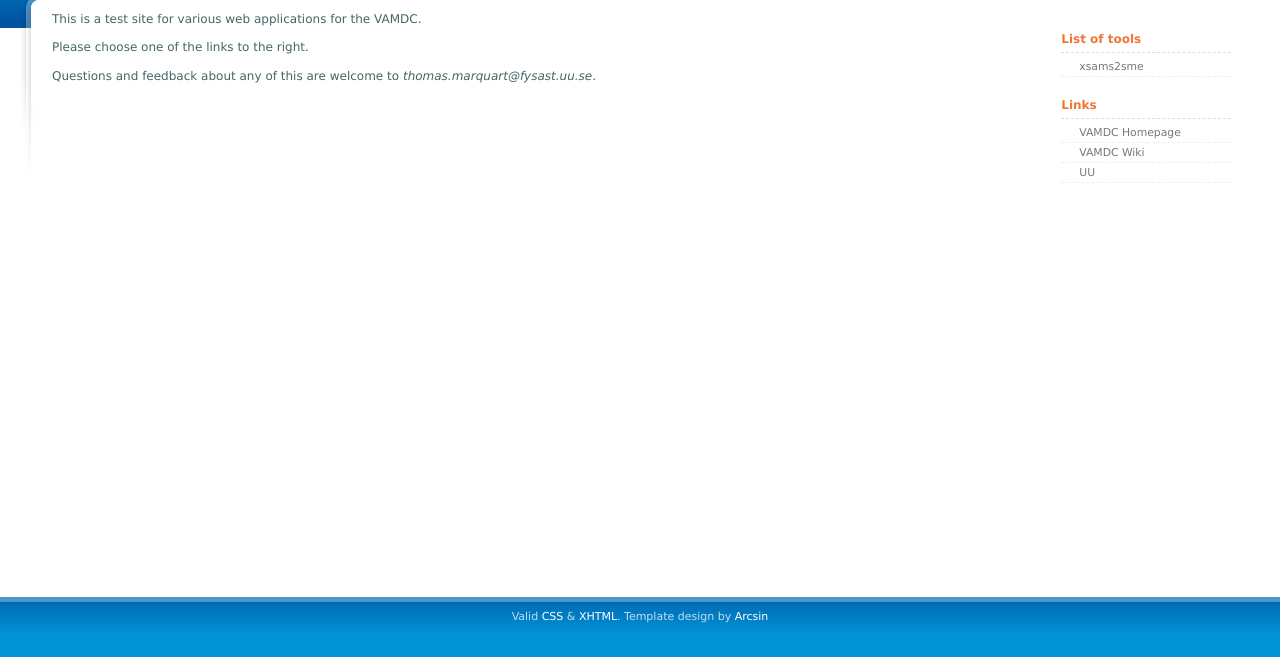
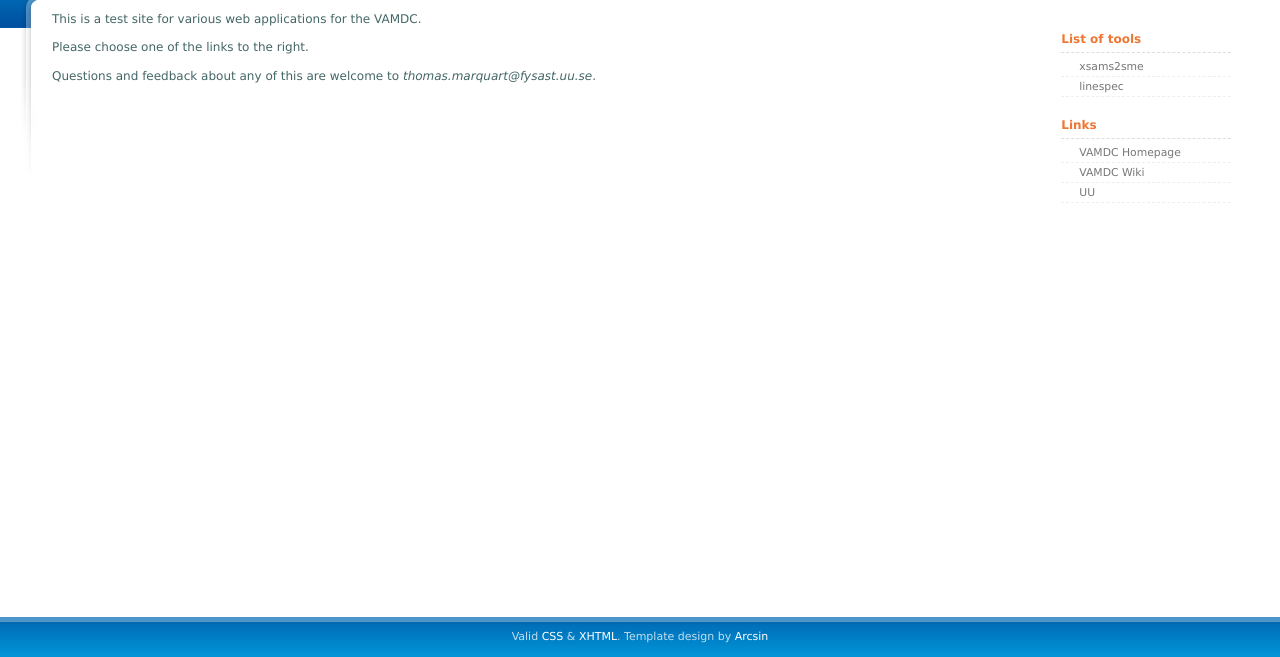
Before and after one commit to VAMDC/Processors, a Django app: page / in a window 1280 px wide. Shown: the part 92-749 px from the top of the page. Run offline with Django 3.2, Linux system fonts and the light colour scheme; parts of the project's set-up code (start-up, migrations or seed data) failed here and were passed over; some libraries are stand-ins or nearby versions.

Commit message:
template sidebar, fix links

```diff
--- a/templates/indigo.html
+++ b/templates/indigo.html
@@ -46,7 +46,8 @@
 
 			<h1>List of tools</h1>
 			<ul>
-				<li><a href="/tools/applyXSL/xsams2sme/">xsams2sme</a></li>
+				<li><a href="/applyXSL/xsams2sme/">xsams2sme</a></li>
+				<li><a href="/applyXSL/linespec/">linespec</a></li>
             </ul>
             <h1>Links</h1>
 			<ul>
```
